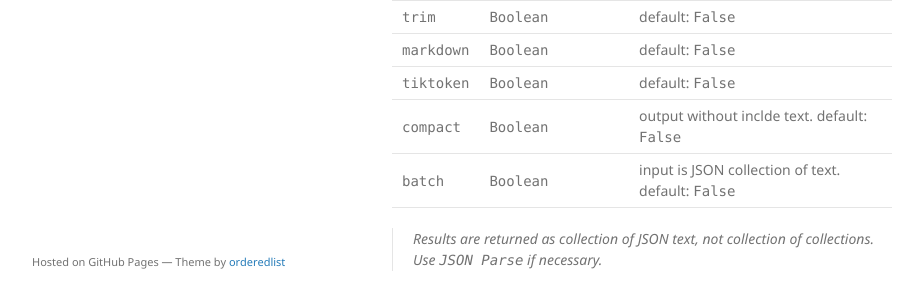
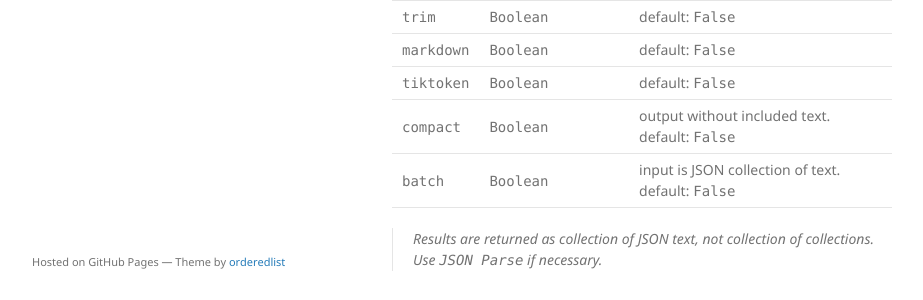
Before and after one commit to miyako/text-splitter, a Jekyll site: the page built from index.md, in a window 1280 px wide and 900 px high, scrolled down 778 px. Shown: the part 559-859 px from the top of the window, without its empty margins (178-1101 px from the left). Built offline with Jekyll 4.4.1, drawn with Linux system fonts in a browser that asks for light colours.

Commit message:
Update index.md

```diff
--- a/index.md
+++ b/index.md
@@ -66,7 +66,7 @@ use `$params.context` to match input against output.
 |`trim`|`Boolean`|default: `False`|
 |`markdown`|`Boolean`|default: `False`|
 |`tiktoken`|`Boolean`|default: `False`|
-|`compact`|`Boolean`|output without inclde text. default: `False`|
+|`compact`|`Boolean`|output without included text. default: `False`|
 |`batch`|`Boolean`|input is JSON collection of text. default: `False`|
 
 > Results are returned as collection of JSON text, not collection of collections. Use `JSON Parse` if necessary.
```
